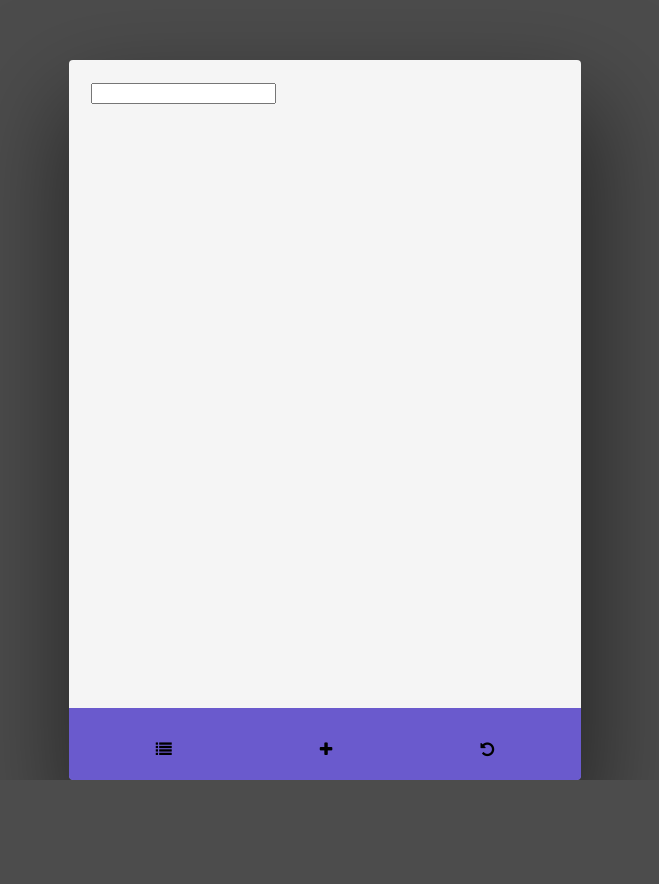
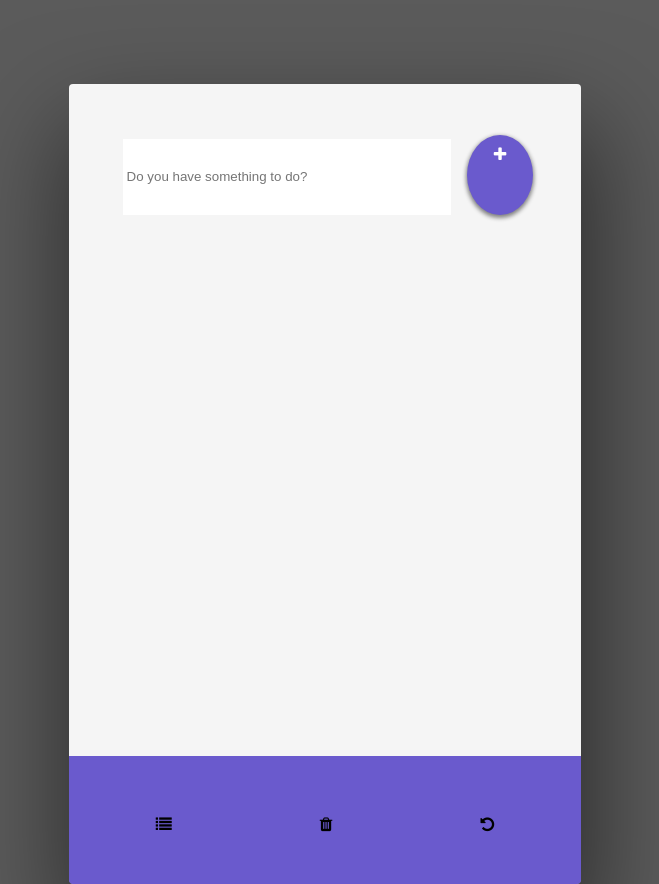
Before and after one commit to manAbl/todoapp-with-react, a React app: page / in a window 1280 px wide. Shown: the part 207-1091 px from the top of the page, without its empty margins (315-974 px from the left). Before the commit the page ends 987 px from the top, so only its background shows below. Built offline with nearby package versions, Linux system fonts and the light colour scheme.

Commit message:
Fixed styles and added a button to add tasks

```diff
--- a/src/components/App.js
+++ b/src/components/App.js
@@ -7,7 +7,6 @@ class TodoApp extends React.Component {
   constructor(props) {
     super(props);
     this.state = {
-      checked: false,
       text: 'old text',
     }
     this.handleAdd = this.handleAdd.bind(this);
--- a/src/components/AppBar/AppBar.js
+++ b/src/components/AppBar/AppBar.js
@@ -1,14 +1,14 @@
 import React from 'react';
 import '../../styles/appbar-styles.css';
 
-const AppBar = (handleAdd) => {
+const AppBar = () => {
   return (
       <nav className='box'>
          <button className='btn btn-select-all'>
           <i className="fa fa-list" aria-hidden="true"></i>
         </button>
-        <button className='btn btn-add-task' onClick={handleAdd}>
-          <i className="fa fa-plus" aria-hidden="true"></i>
+        <button className='btn btn-trash'>
+          <i className="fa fa-trash" aria-hidden="true"></i>
         </button>
         <button className='btn btn-undo'>
           <i className="fa fa-undo" aria-hidden="true"></i>
--- a/src/components/TasksList/TasksList.js
+++ b/src/components/TasksList/TasksList.js
@@ -5,10 +5,14 @@ const TasksList = (state) => {
   return (
     <div className="list-wrapper">
       <ul className="list">
+      <form>
+        <input type="text" placeholder="Do you have something to do?"/>
+        <button className='btn btn-add-task'>
+          <i className="fa fa-plus" aria-hidden="true"></i>
+        </button>
+      </form>
         <li className="list-item">
-          <input type="text">
             {state.text}
-          </input>
         </li>
       </ul>
     </div>
--- a/src/styles/app-styles.css
+++ b/src/styles/app-styles.css
@@ -3,7 +3,7 @@
   grid-column: 2/3;
 
   width: 100%;
-  height: 90vmin;
+  height: 100vmin;
   margin: 2rem 0;
   background: whitesmoke;
   box-shadow: var(--box-shadow);
--- a/src/styles/appbar-styles.css
+++ b/src/styles/appbar-styles.css
@@ -1,13 +1,13 @@
 .box {
   width: 100%;
   background: var(--bg);
-  height: calc( var(--margin) * 2);
+  height: calc( var(--margin) * 3);
   padding: calc( var(--margin) - 1.2rem);
   border-bottom-right-radius: var(--border-radius);
   border-bottom-left-radius: var(--border-radius);
 
   display: flex;
-  flex-basis: 10%;
+  flex-basis: 16%;
   flex-flow: row nowrap;
   justify-content: space-around;
 }
@@ -20,7 +20,7 @@
 }
 .btn i {
   color: black;
-  padding: .7rem;
+  padding: .6rem;
   font-size: 16px;
   font-weight: lighter;
 }
--- a/src/styles/index-styles.css
+++ b/src/styles/index-styles.css
@@ -14,8 +14,7 @@ html,body {
 body {
   margin: 0;
   padding: 0;
-  overflow: hidden;
-  background: rgba(0,0,0,.7);
+  background: rgba(50,50,50, .8);
   font-family:'Roboto', sans-serif;
 }
 #root {
--- a/src/styles/list-styles.css
+++ b/src/styles/list-styles.css
@@ -19,6 +19,37 @@
   overflow: hidden;
   width: 100%;
 }
+.list form {
+  display: flex;
+  flex-direction: row;
+  flex-basis: 20%;
+  padding: 2rem;
+}
+.list form input {
+  border: 0;
+  outline: 0;
+  width: 100%;
+  color: gray;
+  padding: .2rem;
+  margin-right: 1rem;
+}
+.btn-add-task {
+  width: 10vmin;
+  height: 10vmin;
+  margin-top: -.2rem;
+  border-radius: 50%;
+  background: slateblue;
+  box-shadow: 0px 2px 4px 1px gray;
+
+  display: flex;
+  justify-content: center;
+}
+.btn-add-task:hover {
+  background: rgba(70,90,220, .8);
+}
+.list .btn-add-task i {
+  color: white;
+}
 .list-item {
   margin: 0;
   padding: 0;
```
